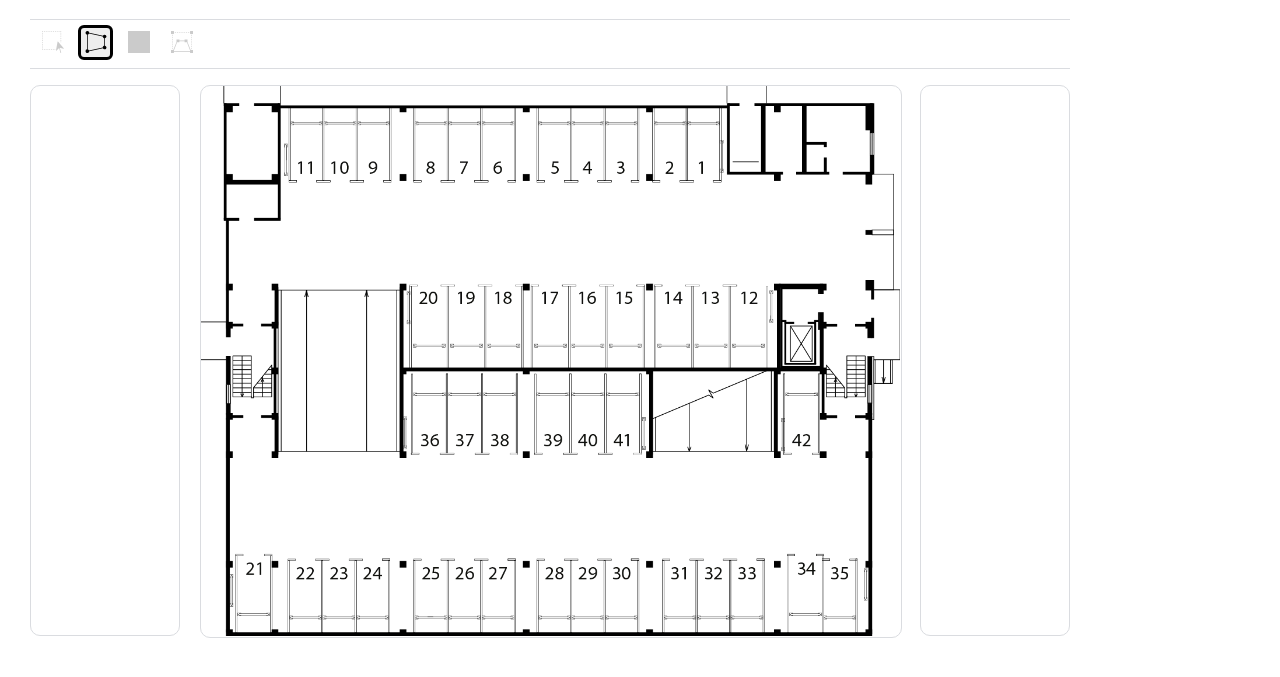
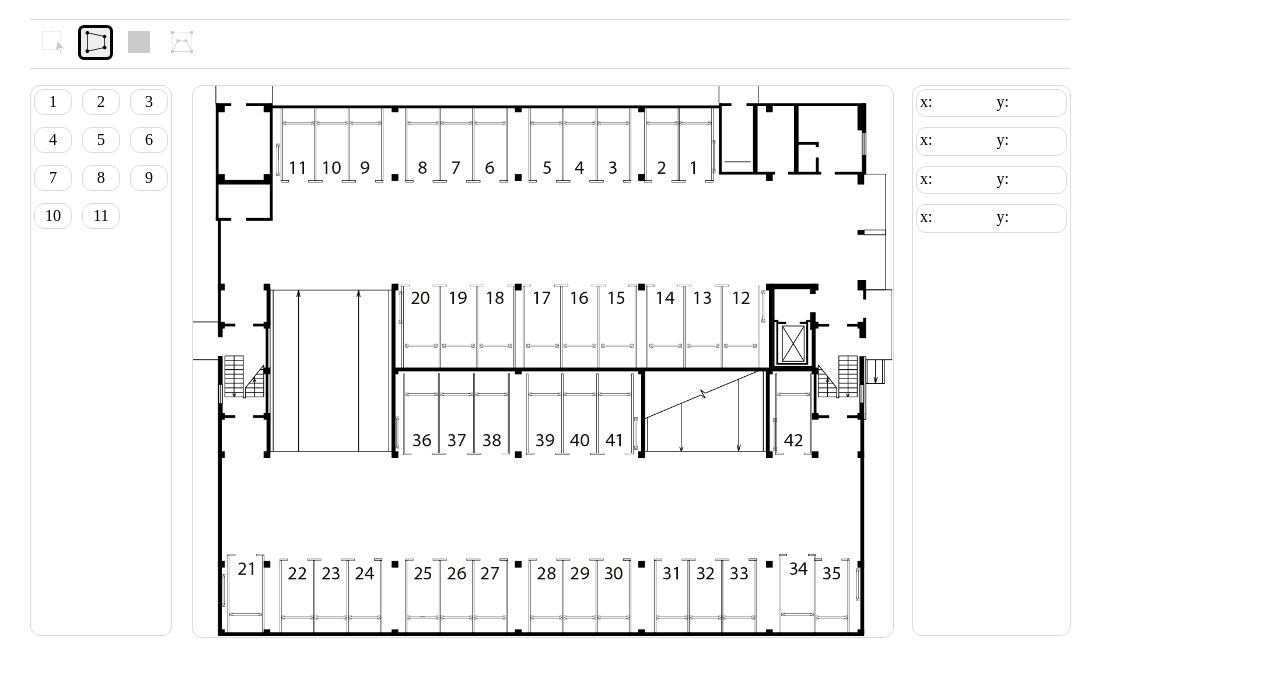
Before and after one commit to Nikolay-Shirokov/interactive-diagram-designer, a plain HTML site: page index.html in a window 1280 px wide. Shown: the part 61-738 px from the top of the page. Drawn offline with Linux system fonts and the light colour scheme.

Commit message:
feat: Сделано оформление объектов и точек

```diff
--- a/blocks/root/root.css
+++ b/blocks/root/root.css
@@ -1,8 +1,10 @@
 :root {
-  --basic-border: #dadce0;
+  --basic-border-color: #dadce0;
+  --basic-hover-color: #eee;
+  --basic-interval: 20px;
 }
 
 .root {
   padding: 0 30px;
-  max-width: calc(1000px + 2*20px);
+  max-width: calc(1000px + 2*var(--basic-interval));
 }
--- a/blocks/schema/__area/schema__area.css
+++ b/blocks/schema/__area/schema__area.css
@@ -1,7 +1,7 @@
 .schema__area {
   width: 100%;
   height: 100%;
-  border: 1px solid var(--basic-border);
+  border: 1px solid var(--basic-border-color);
   grid-column: 2;
   grid-row: 1;
 /*   z-index: 1; */
--- /dev/null
+++ b/blocks/schema/__coordinate-caption/schema__coordinate-caption.css
@@ -0,0 +1,3 @@
+.schema__coordinate-caption {
+
+}
--- /dev/null
+++ b/blocks/schema/__coordinate-input/schema__coordinate-input.css
@@ -0,0 +1,9 @@
+.schema__coordinate-input {
+  width: 50px;
+  border: none;
+  background-color: transparent;
+}
+
+.schema__coordinate-input:nth-of-type(2n-1) {
+  margin-right: 10px;
+}
--- /dev/null
+++ b/blocks/schema/__object/schema__object.css
@@ -0,0 +1,13 @@
+.schema__object {
+  border: inherit;
+  border-radius: inherit;
+  padding: inherit;
+  text-align: center;
+  width: 30px;
+  height: 18px;
+  display: block;
+}
+
+.schema__object:hover {
+  background-color: var(--basic-hover-color);
+}
--- a/blocks/schema/__objects/schema__objects.css
+++ b/blocks/schema/__objects/schema__objects.css
@@ -1,7 +1,11 @@
 .schema__objects {
-  padding: 0;
+  padding: 3px;
   margin: 0;
   list-style-type: none;
-  border: 1px solid var(--basic-border);
+  border: 1px solid var(--basic-border-color);
   border-radius: 10px;
+  display: grid;
+  grid-template-columns: repeat(3, auto);
+  grid-template-rows: repeat(auto-fit, 28px);
+  gap: 10px;
 }
--- /dev/null
+++ b/blocks/schema/__point/schema__point.css
@@ -0,0 +1,10 @@
+.schema__point {
+  display: flex;
+  border-radius: inherit;
+  border: 1px solid var(--basic-border-color);
+  padding: 3px;
+}
+
+.schema__point:hover {
+  background-color: var(--basic-hover-color);
+}
--- a/blocks/schema/__points/schema__points.css
+++ b/blocks/schema/__points/schema__points.css
@@ -1,7 +1,10 @@
 .schema__points {
-  padding: 0;
+  padding: 3px;
   margin: 0;
   list-style-type: none;
-  border: 1px solid var(--basic-border);
+  border: 1px solid var(--basic-border-color);
   border-radius: 10px;
+  display: flex;
+  flex-direction: column;
+  gap: 10px;
 }
--- a/blocks/schema/schema.css
+++ b/blocks/schema/schema.css
@@ -1,5 +1,5 @@
 .schema {
   display: grid;
   grid-template-columns: 1fr 700px 1fr;
-  gap: 20px;
+  gap: var(--basic-interval);
 }
--- a/blocks/toolbar/__button/_active/toolbar__button_active.css
+++ b/blocks/toolbar/__button/_active/toolbar__button_active.css
@@ -1,6 +1,6 @@
 .toolbar__button_active {
   /* background-color: rgb(187, 187, 187); */
   /* border-top: 5px solid gray; */
-  background-color: #eee;
+  background-color: var(--basic-hover-color);
   border: 3px solid black;
 }
--- a/blocks/toolbar/__button/toolbar__button.css
+++ b/blocks/toolbar/__button/toolbar__button.css
@@ -12,10 +12,10 @@
 .toolbar__button:not(.toolbar__button_disabled):hover {
   /* border: 1px solid gray; */
   /* box-shadow: 1px 1px 2px 1px rgba(0, 0, 0, 0.2); */
-  background-color: #eee;
+  background-color: var(--basic-hover-color);
   cursor: pointer;
 }
 
 .toolbar__button:active {
-  background-color: #eee;
+  background-color: var(--basic-hover-color);
 }
--- a/blocks/toolbar/toolbar.css
+++ b/blocks/toolbar/toolbar.css
@@ -3,6 +3,6 @@
   gap: 8px;
   list-style-type: none;
   padding: 5px;
-  border-top: 1px solid var(--basic-border);
-  border-bottom: 1px solid var(--basic-border);
+  border-top: 1px solid var(--basic-border-color);
+  border-bottom: 1px solid var(--basic-border-color);
 }
--- a/index.html
+++ b/index.html
@@ -23,9 +23,46 @@
   </ul>
   <section class="schema">
     <img class="schema__image" src="./images/scheme-image.webp" alt="Схема">
-    <ul class="schema__objects"></ul>
+    <ul class="schema__objects">
+      <li class="schema__object">1</li>
+      <li class="schema__object">2</li>
+      <li class="schema__object">3</li>
+      <li class="schema__object">4</li>
+      <li class="schema__object">5</li>
+      <li class="schema__object">6</li>
+      <li class="schema__object">7</li>
+      <li class="schema__object">8</li>
+      <li class="schema__object">9</li>
+      <li class="schema__object">10</li>
+      <li class="schema__object">11</li>
+    </ul>
     <svg class="schema__area"></svg>
-    <ul class="schema__points"></ul>
+    <ul class="schema__points">
+      <li class="schema__point">
+        <label class="schema__coordinate-caption" for="point-1-x">x:</label>
+        <input class="schema__coordinate-input" type="number" name="point-1-x" id="point-1-x">
+        <label class="schema__coordinate-caption" for="point-1-y">y:</label>
+        <input class="schema__coordinate-input" type="number" name="point-1-y" id="point-1-y">
+      </li>
+      <li class="schema__point">
+        <label class="schema__coordinate-caption" for="point-1-x">x:</label>
+        <input class="schema__coordinate-input" type="number" name="point-1-x" id="point-1-x">
+        <label class="schema__coordinate-caption" for="point-1-y">y:</label>
+        <input class="schema__coordinate-input" type="number" name="point-1-y" id="point-1-y">
+      </li>
+      <li class="schema__point">
+        <label class="schema__coordinate-caption" for="point-1-x">x:</label>
+        <input class="schema__coordinate-input" type="number" name="point-1-x" id="point-1-x">
+        <label class="schema__coordinate-caption" for="point-1-y">y:</label>
+        <input class="schema__coordinate-input" type="number" name="point-1-y" id="point-1-y">
+      </li>
+      <li class="schema__point">
+        <label class="schema__coordinate-caption" for="point-1-x">x:</label>
+        <input class="schema__coordinate-input" type="number" name="point-1-x" id="point-1-x">
+        <label class="schema__coordinate-caption" for="point-1-y">y:</label>
+        <input class="schema__coordinate-input" type="number" name="point-1-y" id="point-1-y">
+      </li>
+    </ul>
   </section>
 </body>
 
--- a/pages/index.css
+++ b/pages/index.css
@@ -13,5 +13,9 @@
 @import url(../blocks/schema/schema.css);
 @import url(../blocks/schema/__image/schema__image.css);
 @import url(../blocks/schema/__objects/schema__objects.css);
+@import url(../blocks/schema/__object/schema__object.css);
 @import url(../blocks/schema/__area/schema__area.css);
 @import url(../blocks/schema/__points/schema__points.css);
+@import url(../blocks/schema/__point/schema__point.css);
+@import url(../blocks/schema/__coordinate-caption/schema__coordinate-caption.css);
+@import url(../blocks/schema/__coordinate-input/schema__coordinate-input.css);
```
